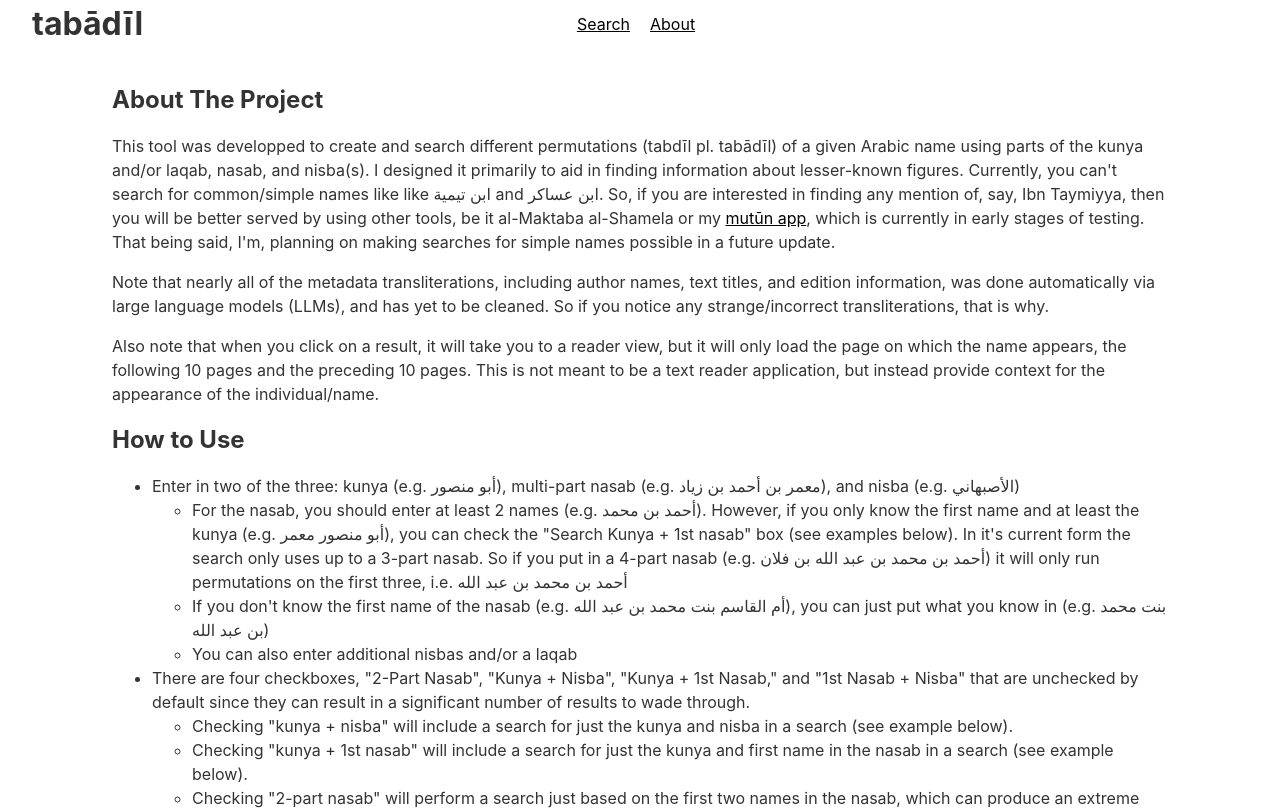
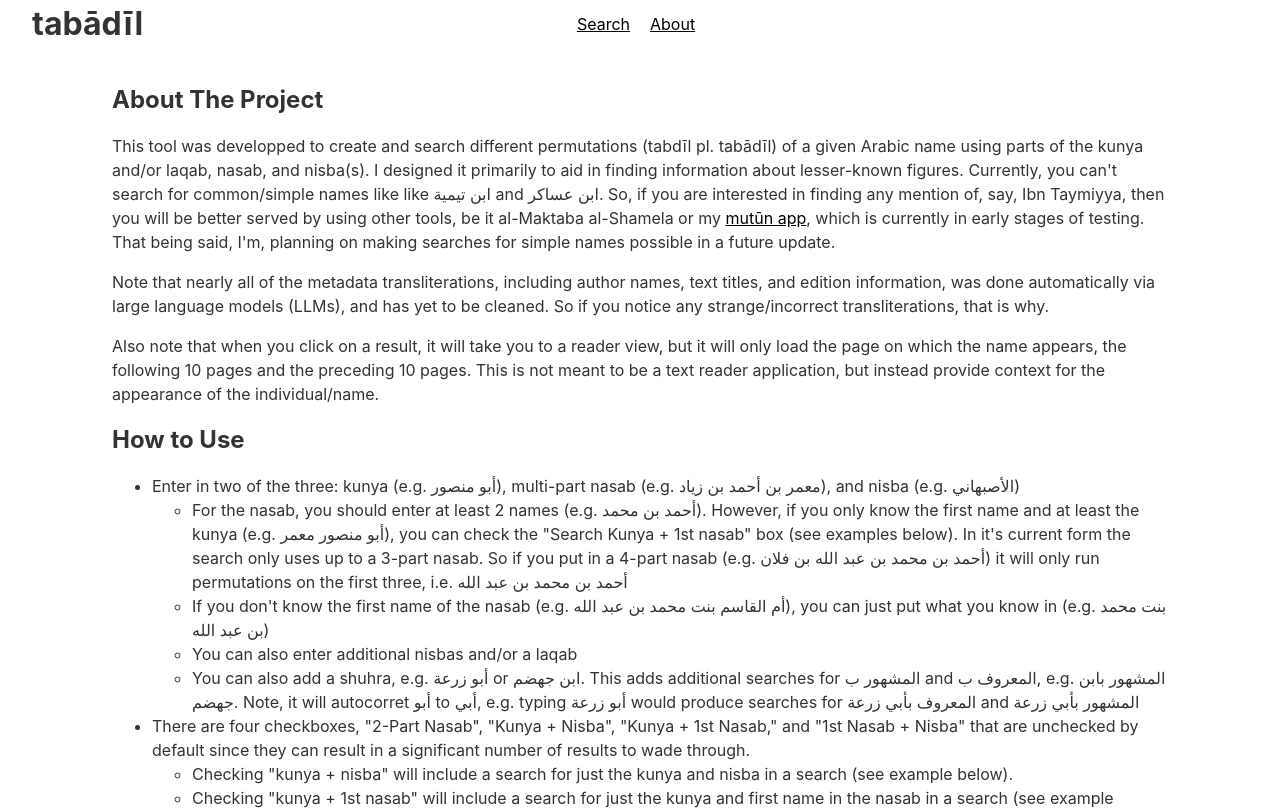
Before and after one commit to ammusto/tabadil, a React (Create React App) app: page /about in a window 1280 px wide. Shown: the top 810 px of the page. Built offline with nearby package versions, Linux system fonts and the light colour scheme; no server answers.

Commit message:
updated About with shuhra info

```diff
--- a/src/components/About.tsx
+++ b/src/components/About.tsx
@@ -17,6 +17,7 @@ const About: React.FC = () => {
                             <li>For the nasab, you should enter at least 2 names (e.g. أحمد بن محمد). However, if you only know the first name and at least the kunya (e.g. أبو منصور معمر), you can check the "Search Kunya + 1st nasab" box (see examples below). In it's current form the search only uses up to a 3-part nasab. So if you put in a 4-part nasab (e.g. أحمد بن محمد بن عبد الله بن فلان) it will only run permutations on the first three, i.e. أحمد بن محمد بن عبد الله</li>
                             <li>If you don't know the first name of the nasab (e.g. أم القاسم بنت محمد بن عبد الله), you can just put what you know in (e.g.  بنت محمد بن عبد الله)</li>
                             <li>You can also enter additional nisbas and/or a laqab</li>
+                            <li>You can also add a shuhra, e.g. أبو زرعة or ابن جهضم. This adds additional searches for المشهور ب and المعروف ب, e.g. المشهور بابن جهضم. Note, it will autocorret أبو to أبي, e.g. typing أبو زرعة would produce searches for المعروف بأبي زرعة and المشهور بأبي زرعة</li>
                         </ul>
                         <li>There are four checkboxes, "2-Part Nasab", "Kunya + Nisba", "Kunya + 1st Nasab," and "1st Nasab + Nisba" that are unchecked by default since they can result in a significant number of results to wade through.</li>
                         <ul>
--- a/src/components/SearchForm.tsx
+++ b/src/components/SearchForm.tsx
@@ -47,7 +47,7 @@ const SearchForm: React.FC<SearchFormProps> = ({
     kunya: "Enter the kunya or laqab, e.g. أبو منصور or قوام السنة",
     nasab: "Enter nasab with at least two names, e.g. معمر بن أحمد",
     nisba: "Enter a nisba, e.g. الأصبهاني",
-    shuhra: "Enter a shuhra, e.g. ابن جهضم - will add searches for المعروف ب and المشهور ب"
+    shuhra: "Enter a shuhra, e.g. أبو زرعة"
   };
 
   // Update form data on any change
```
